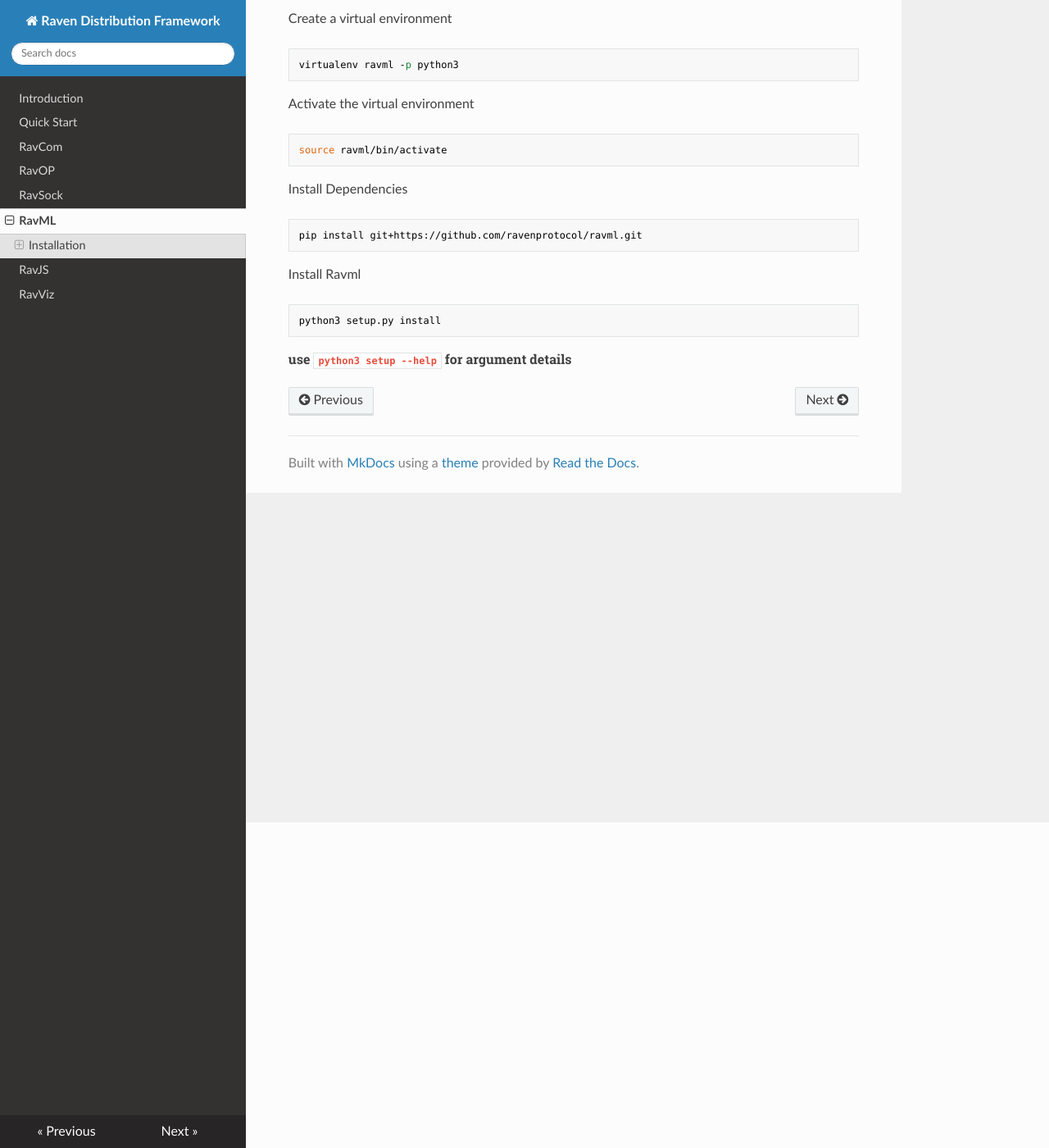
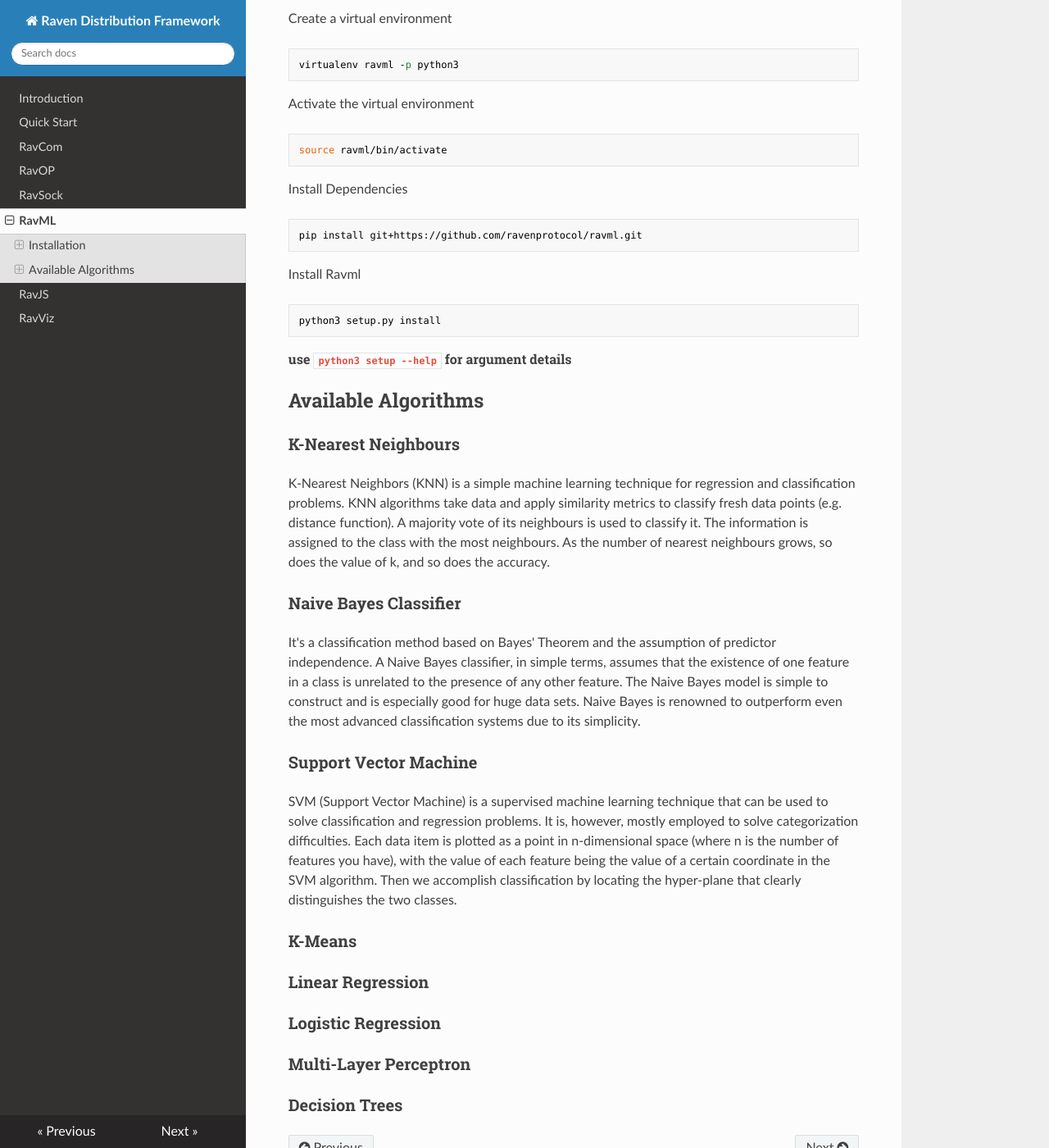
Before and after one commit to ravenprotocol/docs, an MkDocs documentation site: the page built from docs/ravml.md, in a window 1280 px wide and 1400 px high, scrolled down 397 px. Shown: the whole window at 82% size. Built offline with MkDocs 1.6.1, drawn with Linux system fonts in a browser that asks for light colours; nearby versions of some CDN libraries.

Commit message:
ravml updated

```diff
--- a/docs/ravml.md
+++ b/docs/ravml.md
@@ -24,3 +24,19 @@ Install Ravml
 
     python3 setup.py install
 ###### use `python3 setup --help` for argument details
+
+## Available Algorithms
+
+### K-Nearest Neighbours
+K-Nearest Neighbors (KNN) is a simple machine learning technique for regression and classification problems. KNN algorithms take data and apply similarity metrics to classify fresh data points (e.g. distance function). A majority vote of its neighbours is used to classify it. The information is assigned to the class with the most neighbours. As the number of nearest neighbours grows, so does the value of k, and so does the accuracy.
+
+### Naive Bayes Classifier
+It's a classification method based on Bayes' Theorem and the assumption of predictor independence. A Naive Bayes classifier, in simple terms, assumes that the existence of one feature in a class is unrelated to the presence of any other feature. The Naive Bayes model is simple to construct and is especially good for huge data sets. Naive Bayes is renowned to outperform even the most advanced classification systems due to its simplicity.
+
+### Support Vector Machine
+SVM (Support Vector Machine) is a supervised machine learning technique that can be used to solve classification and regression problems. It is, however, mostly employed to solve categorization difficulties. Each data item is plotted as a point in n-dimensional space (where n is the number of features you have), with the value of each feature being the value of a certain coordinate in the SVM algorithm. Then we accomplish classification by locating the hyper-plane that clearly distinguishes the two classes.
+### K-Means
+### Linear Regression
+### Logistic Regression
+### Multi-Layer Perceptron
+### Decision Trees
```
